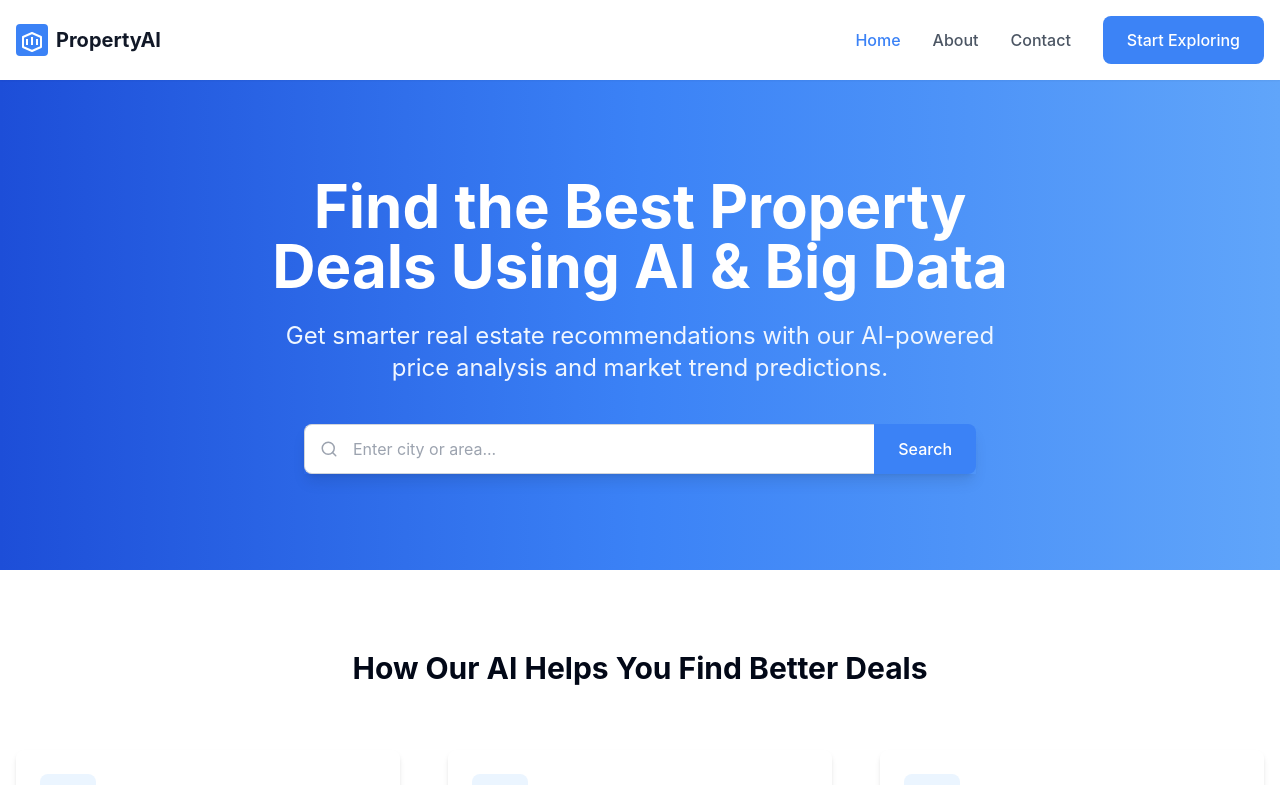
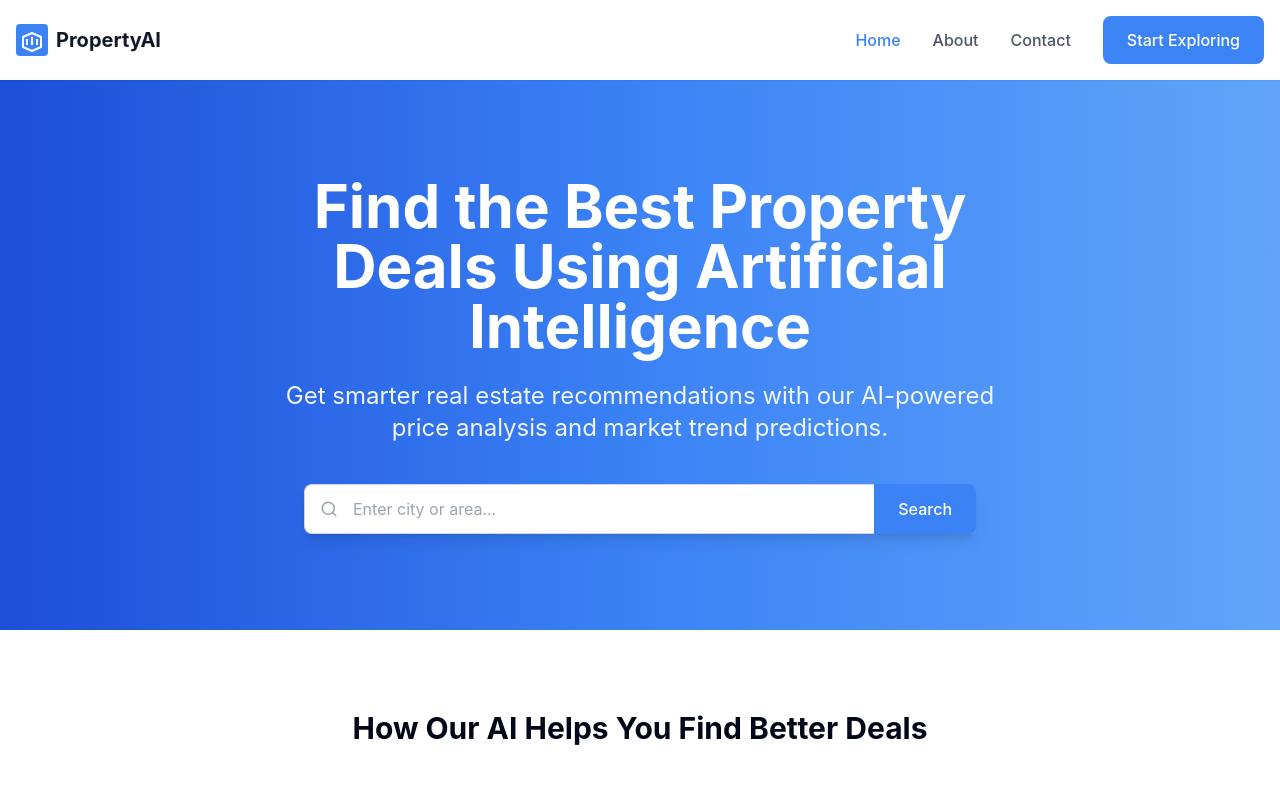
Before and after one commit to SardarAnmolsingh/smart-real-estate-finder, a React (Vite) app: page / in a window 1280 px wide. Shown: the top 785 px of the page. Built offline with nearby package versions, Linux system fonts and the light colour scheme.

Commit message:
Refactor: Update hero section title
Update the hero section title to "Find the Best Property Deals Using Artificial Intelligence".

```diff
--- a/src/pages/Index.tsx
+++ b/src/pages/Index.tsx
@@ -37,7 +37,7 @@ const Index = () => {
           <div className="container mx-auto px-4">
             <div className="max-w-3xl mx-auto text-center">
               <h1 className="text-4xl md:text-5xl lg:text-6xl font-bold mb-6">
-                Find the Best Property Deals Using AI & Big Data
+                Find the Best Property Deals Using Artificial Intelligence
               </h1>
               <p className="text-xl md:text-2xl mb-10 text-blue-50">
                 Get smarter real estate recommendations with our AI-powered price analysis and market trend predictions.
```
